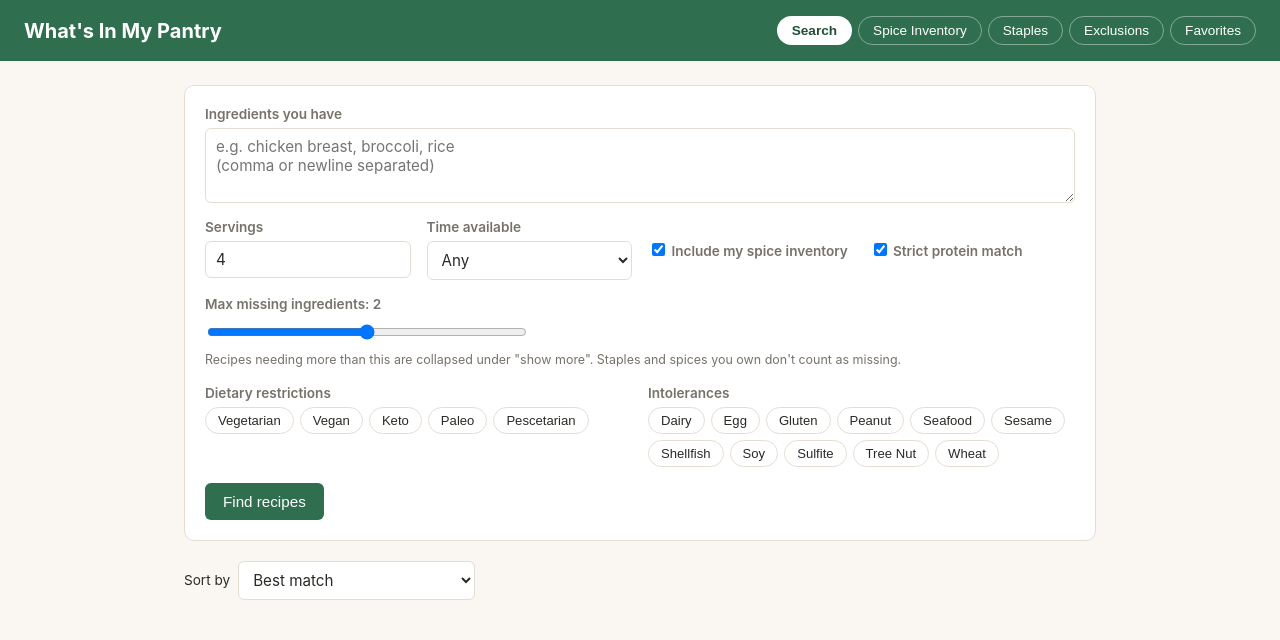
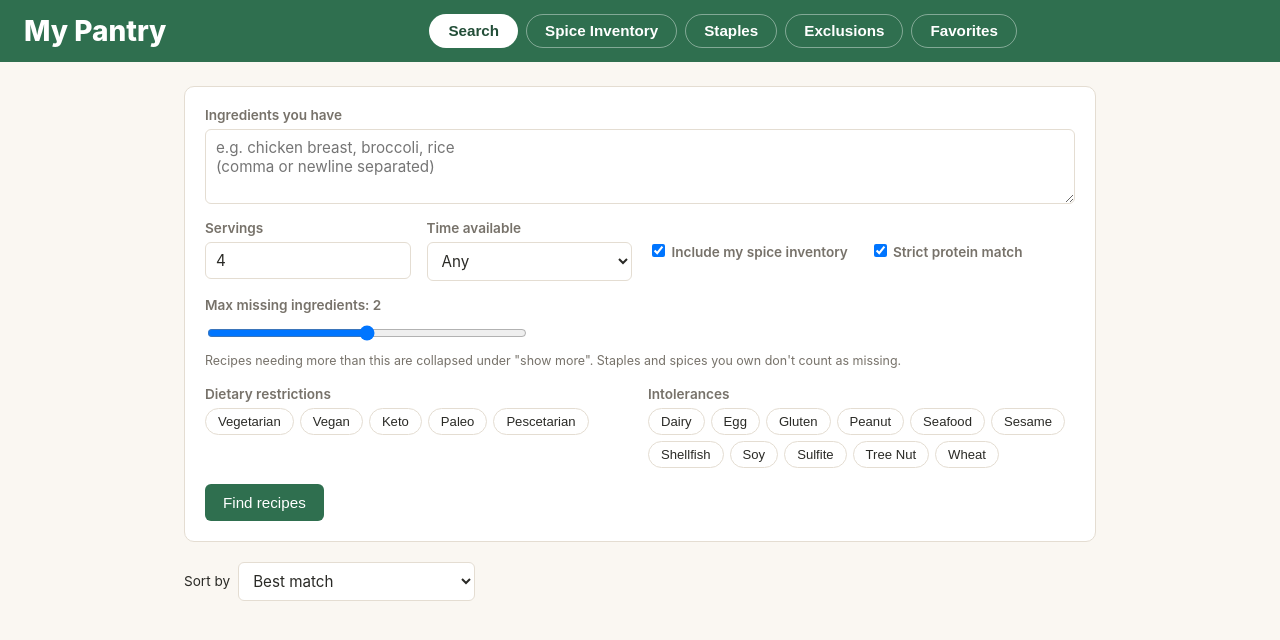
Before and after one commit to vidkommineni/PantryProject, a plain HTML site: page app/frontend/index.html in a window 1280 px wide. Drawn offline with Linux system fonts and the light colour scheme.

Commit message:
Update UI heading layout

```diff
--- a/app/frontend/index.html
+++ b/app/frontend/index.html
@@ -3,12 +3,12 @@
 <head>
 <meta charset="UTF-8">
 <meta name="viewport" content="width=device-width, initial-scale=1.0">
-<title>What's In My Pantry</title>
+<title>My Pantry</title>
 <link rel="stylesheet" href="style.css">
 </head>
 <body>
 <header class="topbar">
-  <h1>What's In My Pantry</h1>
+  <h1>My Pantry</h1>
   <nav class="tabs">
     <button class="tab-btn active" data-tab="search">Search</button>
     <button class="tab-btn" data-tab="spices">Spice Inventory</button>
--- a/app/frontend/style.css
+++ b/app/frontend/style.css
@@ -23,26 +23,38 @@ body {
 .topbar {
   background: var(--green);
   color: white;
-  padding: 16px 24px;
-  display: flex;
+  padding: 14px 24px;
+  display: grid;
+  grid-template-columns: auto 1fr;
   align-items: center;
-  justify-content: space-between;
-  flex-wrap: wrap;
-  gap: 12px;
+  column-gap: 24px;
+  row-gap: 14px;
 }
 
-.topbar h1 { font-size: 1.25rem; margin: 0; }
+.topbar h1 {
+  font-size: 1.75rem;
+  font-weight: 800;
+  margin: 0;
+  white-space: nowrap;
+}
 
-.tabs { display: flex; gap: 6px; }
+.tabs {
+  display: flex;
+  gap: 8px;
+  flex-wrap: wrap;
+  justify-content: center;
+}
 
 .tab-btn {
   background: transparent;
   border: 1px solid rgba(255,255,255,0.4);
   color: white;
-  padding: 6px 14px;
+  padding: 8px 18px;
   border-radius: 999px;
   cursor: pointer;
-  font-size: 0.85rem;
+  font-size: 0.95rem;
+  font-weight: 600;
+  line-height: 1;
 }
 
 .tab-btn.active { background: white; color: var(--green-dark); font-weight: 600; }
@@ -350,3 +362,14 @@ input[type="range"]#max-missing {
 #overflow-grid {
   opacity: 0.85;
 }
+
+@media (max-width: 720px) {
+  .topbar {
+    grid-template-columns: 1fr;
+    justify-items: center;
+  }
+
+  .tabs {
+    width: 100%;
+  }
+}
```
